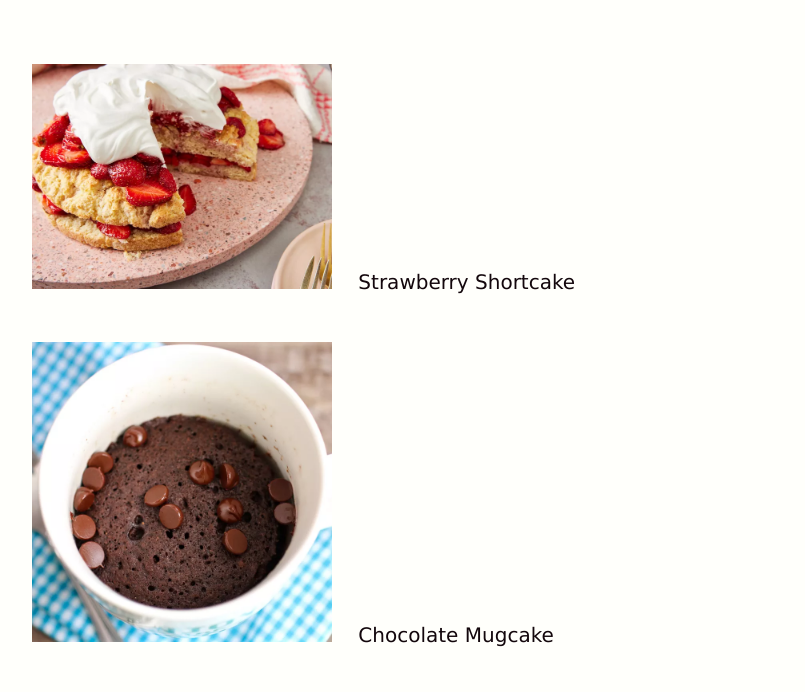
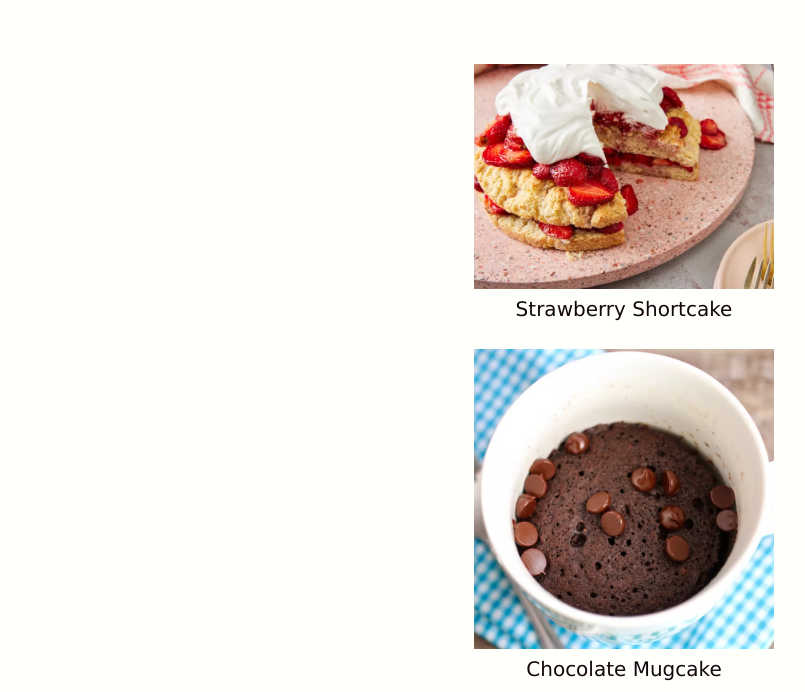
Before and after one commit to vanessapigwin/odin_recipes, a plain HTML site: page index.html in a window 1280 px wide. Shown: the part 90-782 px from the top of the page, without its empty margins (16-821 px from the left). Drawn offline with Linux system fonts and the light colour scheme.

Commit message:
used block display on index img and links

```diff
--- a/styles.css
+++ b/styles.css
@@ -59,17 +59,19 @@ ul {
 }
 
 .title-container {
-    padding: 20px;
+    padding: 20px 20px 0px 20px;
 }
 
 .title-container img {
-    display: inline;
+    display: block;
+    text-align: center;
     width: 300px;
-    height:auto;
+    height: auto;
 }
 
 .title-container a {
-    padding: 20px;
+    display: block;
+    text-align: center;
 }
 
 .footer {
```
